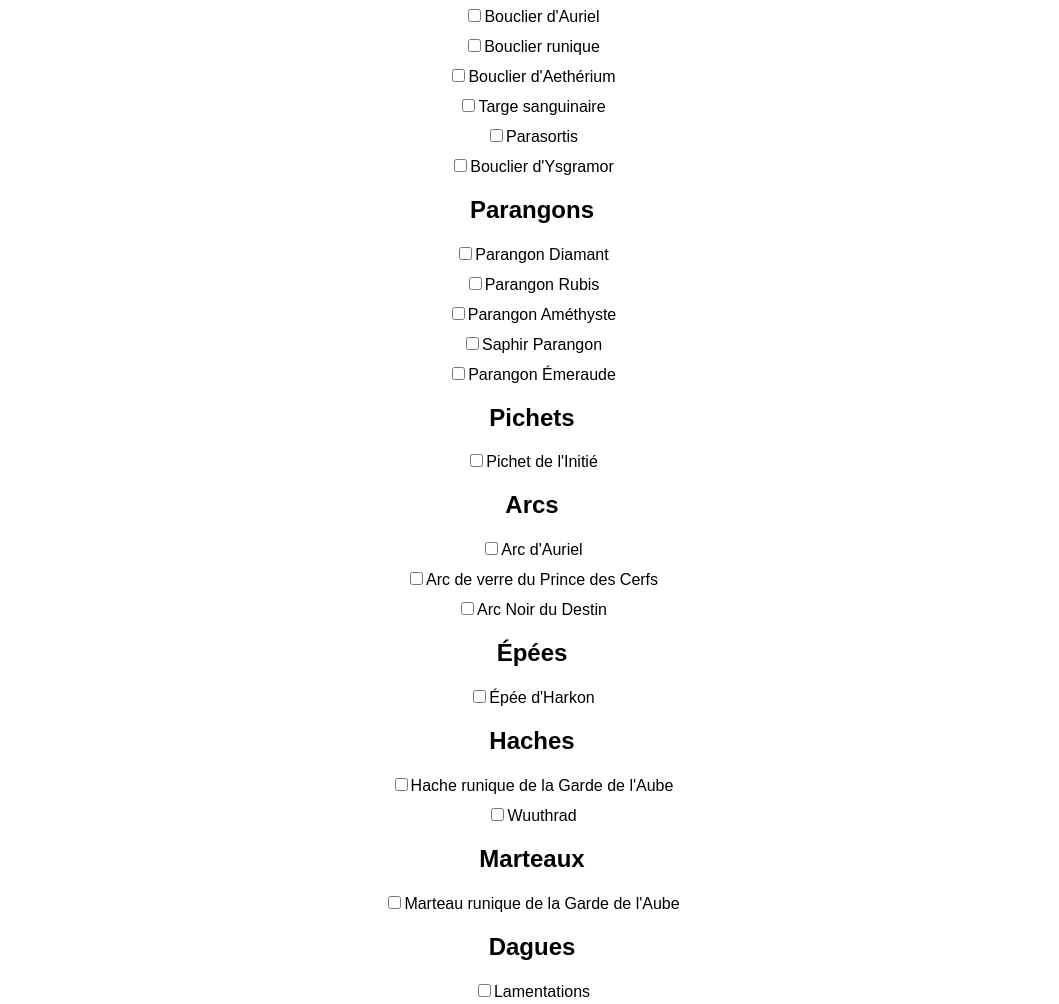
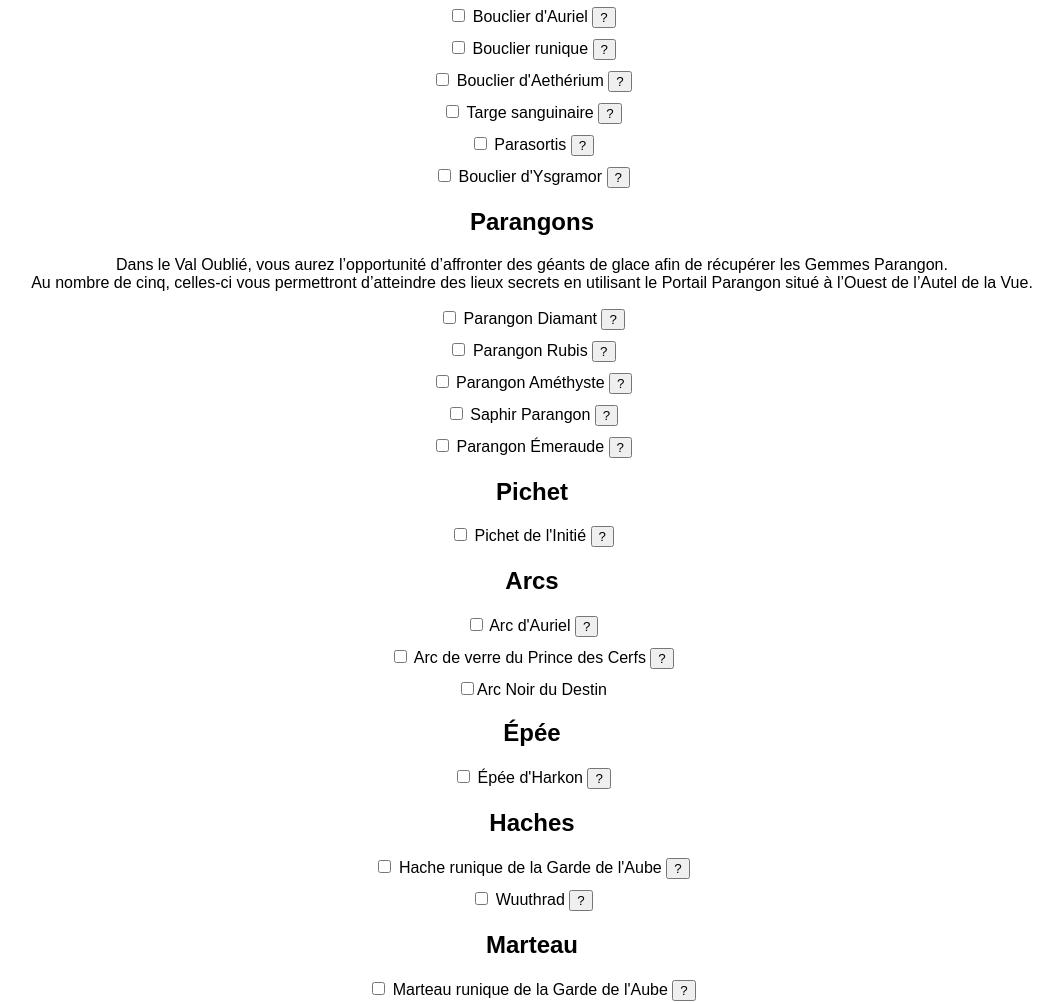
Before and after one commit to l4ur4nn3/myrwatch-inventory, a plain HTML site: page index.html in a window 1280 px wide. Shown: the part 460-1464 px from the top of the page, without its empty margins (108-1167 px from the left). Drawn offline with Linux system fonts and the light colour scheme.

Commit message:
quests done until axes - temp save

```diff
--- a/index.html
+++ b/index.html
@@ -1,53 +1,152 @@
 <!DOCTYPE html>
 <html lang="en">
+
 <head>
     <meta charset="UTF-8">
     <meta name="viewport" content="width=device-width, initial-scale=1.0">
     <link href="/resources/style.css" rel="stylesheet" />
     <title>Document</title>
 </head>
+
 <body>
     <ul id="todo-list">
         <li>
             <h2>Boucliers</h2>
         </li>
-        <li><input type="checkbox" id="item1"><label for="item1">Bouclier d'Auriel</label></li>
-        <li><input type="checkbox" id="item9"><label for="item9">Bouclier runique</label></li>
-        <li><input type="checkbox" id="item13"><label for="item13">Bouclier d'Aethérium</label></li>
-        <li><input type="checkbox" id="item14"><label for="item14">Targe sanguinaire</label></li>
-        <li><input type="checkbox" id="item15"><label for="item15">Parasortis</label></li>
-        <li><input type="checkbox" id="item17"><label for="item17">Bouclier d'Ysgramor</label></li>
+        <li>
+            <input type="checkbox" id="item1">
+            <label for="item1">Bouclier d'Auriel</label>
+            <button
+            class="quest-button"
+            data-quest="Trouvé sur le cadavre d’un Ombremestre Falmer dans la Forêt du Val Oublié. Pour l’obtenir, utilisez le Rubis Parangon pour vous téléporter dans la forêt en question."
+            >?</button>
+        </li>
+        <li>
+            <input type="checkbox" id="item9">
+            <label for="item9">Bouclier runique</label>
+            <button class="quest-button" data-quest="Relique perdue">?</button>
+        </li>
+        <li>
+            <input type="checkbox" id="item13">
+            <label for="item13">Bouclier d'Aethérium</label>
+            <button class="quest-button" data-quest="Perdue dans les Âges">?</button>
+        </li>
+        <li>
+            <input type="checkbox" id="item14">
+            <label for="item14">Targe sanguinaire</label>
+            <button class="quest-button" data-quest="La quête de l'extraordinaire">?</button>
+        </li>
+        <li>
+            <input type="checkbox" id="item15">
+            <label for="item15">Parasortis</label>
+            <button class="quest-button" data-quest="Le seul remède">?</button>
+        </li>
+        <li>
+            <input type="checkbox" id="item17">
+            <label for="item17">Bouclier d'Ysgramor</label>
+            <button class="quest-button" data-quest="Trouvé dans le coffre situé dans la dernière salle du tombeau d’Ysgramor">?</button>
+        </li>
         <li>
             <h2>Parangons</h2>
+            <p>Dans le Val Oublié, vous aurez l’opportunité d’affronter des géants de glace afin de récupérer les Gemmes Parangon.
+            </br>Au nombre de cinq, celles-ci vous permettront d’atteindre des lieux secrets en utilisant le Portail Parangon situé à l’Ouest de l’Autel de la Vue.</p>
         </li>
-        <li><input type="checkbox" id="item2"><label for="item2">Parangon Diamant</label></li>
-        <li><input type="checkbox" id="item3"><label for="item3">Parangon Rubis</label></li>
-        <li><input type="checkbox" id="item4"><label for="item4">Parangon Améthyste</label></li>
-        <li><input type="checkbox" id="item5"><label for="item5">Saphir Parangon</label></li>
-        <li><input type="checkbox" id="item6"><label for="item6">Parangon Émeraude</label></li>
         <li>
-            <h2>Pichets</h2>
+            <input type="checkbox" id="item2">
+            <label for="item2">Parangon Diamant</label>
+            <button
+            class="quest-button"
+            data-quest="En sortant de la Fissure Glaciale, tournez à gauche pour trouver la grotte abritant le géant."
+            >?</button>
         </li>
-        <li><input type="checkbox" id="item7"><label for="item7">Pichet de l'Initié</label></li>
+        <li>
+            <input type="checkbox" id="item3">
+            <label for="item3">Parangon Rubis</label>
+            <button
+            class="quest-button"
+            data-quest="Dans le Sanctuaire Intérieur, déposez le Pichet de l’Initié sur l’autel qui se trouve dans la pièce à l’Ouest de l’entrée. Pénétrez ensuite dans le passage secret pour trouver le géant et la dernière Gemme Parangon. Cette Gemme est indispensable pour obtenir le Bouclier d’Auriel."
+            >?</button>
+        </li>
+        <li>
+            <input type="checkbox" id="item4">
+            <label for="item4">Parangon Améthyste</label>
+            <button
+            class="quest-button"
+            data-quest="Au bas de la rivière, au Sud du Portail Parangon."
+            >?</button>
+        </li>
+        <li>
+            <input type="checkbox" id="item5">
+            <label for="item5">Saphir Parangon</label>
+            <button
+            class="quest-button"
+            data-quest="Sur le géant situé juste en face du Portail Parangon."
+            >?</button>
+        </li>
+        <li>
+            <input type="checkbox" id="item6">
+            <label for="item6">Parangon Émeraude</label>
+            <button
+            class="quest-button"
+            data-quest="Derrière une cabane Falmer à l’Est de l’entrée de la Grotte de la Pente Raide. Cette Gemme est indispensable pour obtenir le deuxième livre du Val Oublié."
+            >?</button>
+        </li>
+        <li>
+            <h2>Pichet</h2>
+        </li>
+        <li>
+            <input type="checkbox" id="item7">
+            <label for="item7">Pichet de l'Initié</label>
+            <button
+            class="quest-button"
+            data-quest="Toucher le ciel"
+            >?</button>
+        </li>
         <li>
             <h2>Arcs</h2>
         </li>
-        <li><input type="checkbox" id="item8"><label for="item8">Arc d'Auriel</label></li>
-        <li><input type="checkbox" id="item48"><label for="item48">Arc de verre du Prince des Cerfs</label></li>
+        <li>
+            <input type="checkbox" id="item8">
+            <label for="item8">Arc d'Auriel</label>
+            <button class="quest-button" data-quest="Toucher le ciel">?</button>
+        </li>
+        <li>
+            <input type="checkbox" id="item48">
+            <label for="item48">Arc de verre du Prince des Cerfs</label>
+            <button class="quest-button" data-quest="Pour obtenir cette arme unique il faudra vous rendre au 'comptoir commercial délabré', à l intérieur duquel se trouve une note disant 'rendez vous ici à minuit'. Pour ce faire n'attendez pas sur place en faisant passer le temps car cela ne marchera pas : éloignez vous jusqu'à un repère proche sur la carte puis rendez vous sur place à pied (la téléportation ne fonctionne pas toujours non plus). Vous trouverez alors Falas Selvayn qui possède cet arc et qui en est équipé. Ne vous proposant pas de quête spéciale pour l'obtenir, la seule façon pour vous de l'avoir est de lui voler (atout 'Subtilisation' dans l'arbre de Vol à la tire, 70 points requis)."
+            >?</button>
+        </li>
         <li><input type="checkbox" id="item51"><label for="item51">Arc Noir du Destin</label></li>
         <li>
-            <h2>Épées</h2>
+            <h2>Épée</h2>
         </li>
-        <li><input type="checkbox" id="item10"><label for="item10">Épée d'Harkon</label></li>
+        <li>
+            <input type="checkbox" id="item10">
+            <label for="item10">Épée d'Harkon</label>
+            <button class="quest-button" data-quest="Jugement d’un pair">?</button>
+        </li>
         <li>
             <h2>Haches</h2>
         </li>
-        <li><input type="checkbox" id="item11"><label for="item11">Hache runique de la Garde de l'Aube</label></li>
-        <li><input type="checkbox" id="item16"><label for="item16">Wuuthrad</label></li>
         <li>
-            <h2>Marteaux</h2>
+            <input type="checkbox" id="item11">
+            <label for="item11">Hache runique de la Garde de l'Aube</label>
+            <button class="quest-button" data-quest="Relique perdue">?</button>
         </li>
-        <li><input type="checkbox" id="item12"><label for="item12">Marteau runique de la Garde de l'Aube</label></li>
+        <li>
+            <input type="checkbox" id="item16">
+            <label for="item16">Wuuthrad</label>
+            <button class="quest-button" data-quest="Wuuthrad est la récompense ultime pour avoir terminé la série de quêtes Compagnons, qui commence dans le Jorrvaskr de Whiterun."
+            >?</button>
+        </li>
+        <li>
+            <h2>Marteau</h2>
+        </li>
+        <li>
+            <input type="checkbox" id="item12">
+            <label for="item12">Marteau runique de la Garde de l'Aube</label>
+            <button class="quest-button" data-quest="Relique perdue">?</button>
+        </li>
         <li>
             <h2>Dagues</h2>
         </li>
--- a/resources/script.js
+++ b/resources/script.js
@@ -38,3 +38,17 @@
 // put the summary at the top of the page
 const todoList = document.getElementById('todo-list');
 document.body.insertBefore(summaryList, todoList);
+
+// collect all the quest buttons
+const questButtons = document.querySelectorAll('.quest-button');
+
+// show the quest linked to the item
+function afficherQuete(event) {
+    const questName = event.target.getAttribute('data-quest');
+    alert(`Quête associée à cet objet : ${questName}`);
+}
+
+// add and addeventlistener
+questButtons.forEach(button => {
+    button.addEventListener('click', afficherQuete);
+});
```
